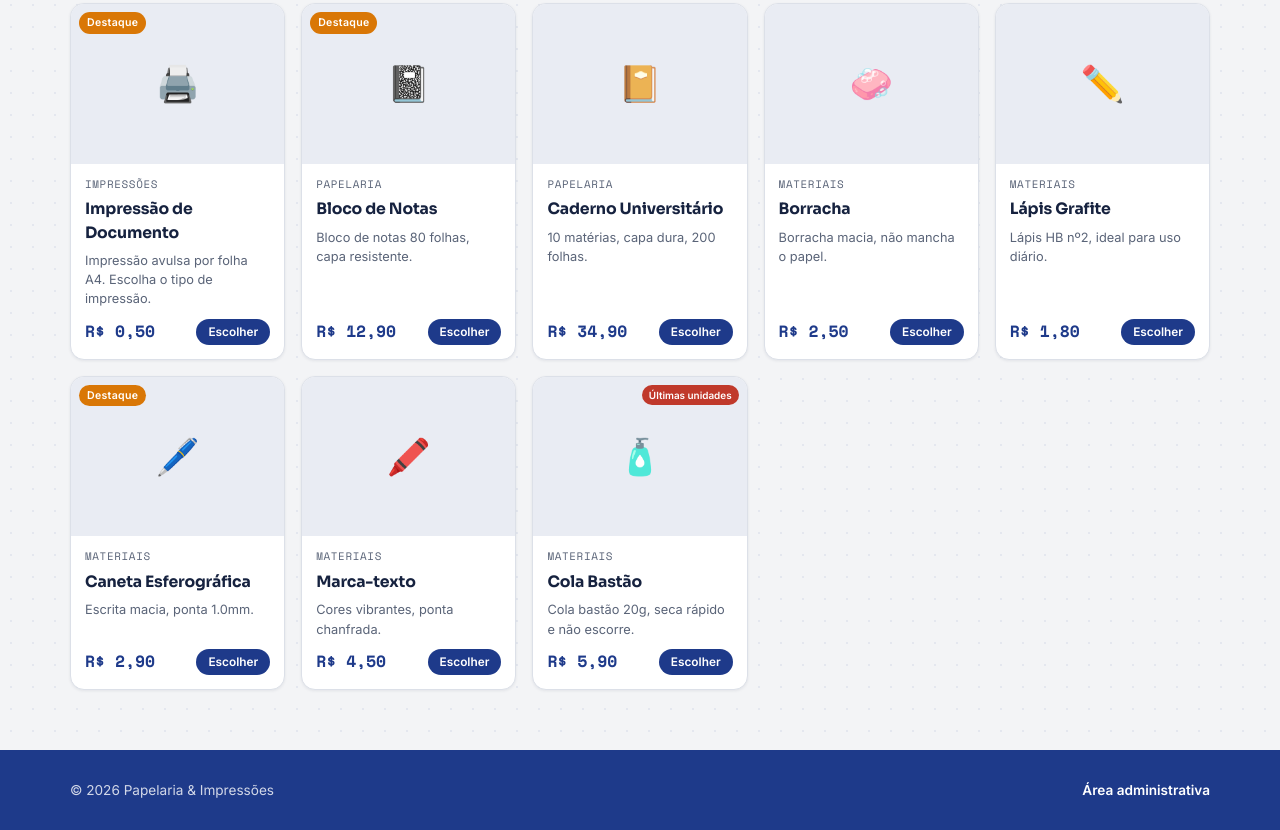
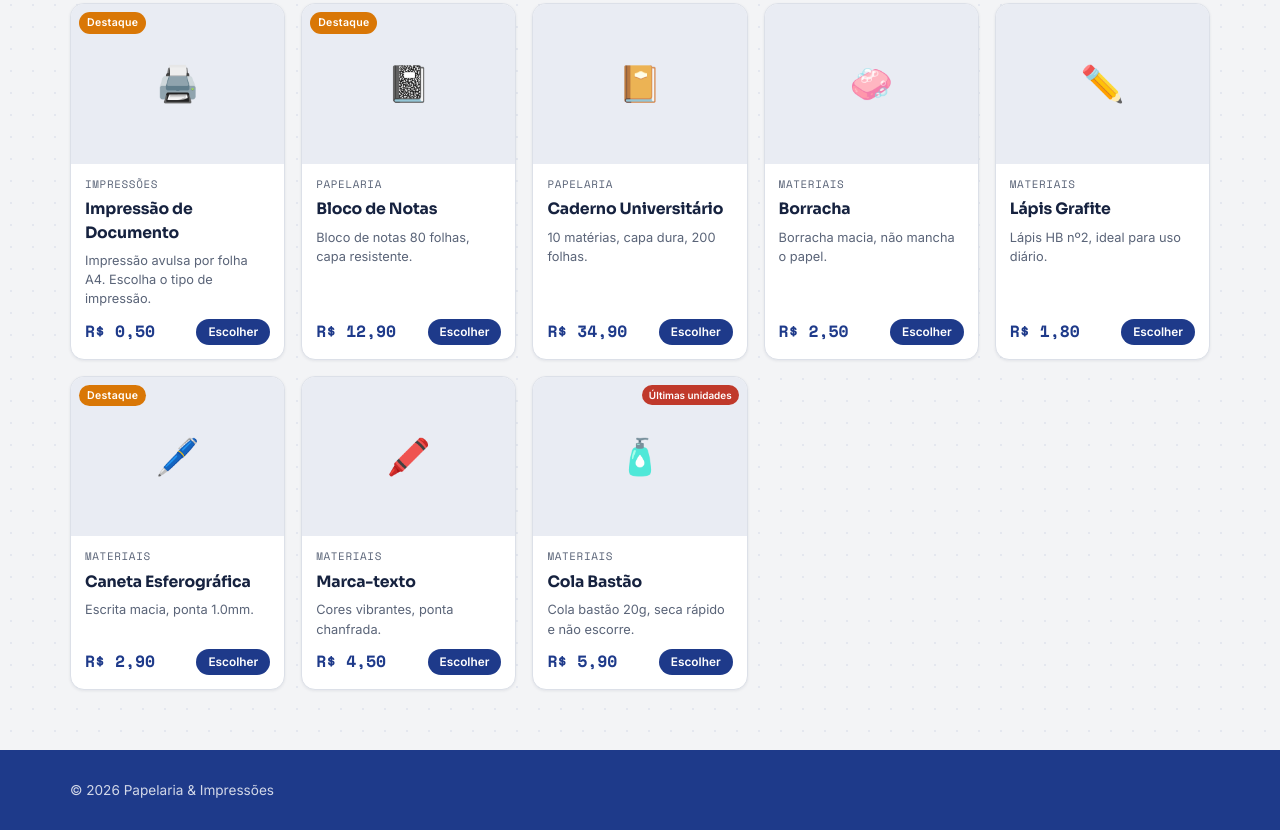
Before and after one commit to danreposi/IHP, a plain HTML site: page frontend/index.html in a window 1280 px wide. Shown: the part 974-1804 px from the top of the page. Drawn offline with nearby package versions, Linux system fonts and the light colour scheme.

Commit message:
Update index.html

```diff
--- a/frontend/index.html
+++ b/frontend/index.html
@@ -70,7 +70,6 @@
 <footer class="site-footer">
   <div class="container">
     <span>© <span id="year"></span> <span id="footer-store-name">Papelaria & Impressões</span></span>
-    <a href="admin.html">Área administrativa</a>
   </div>
 </footer>
 
```
